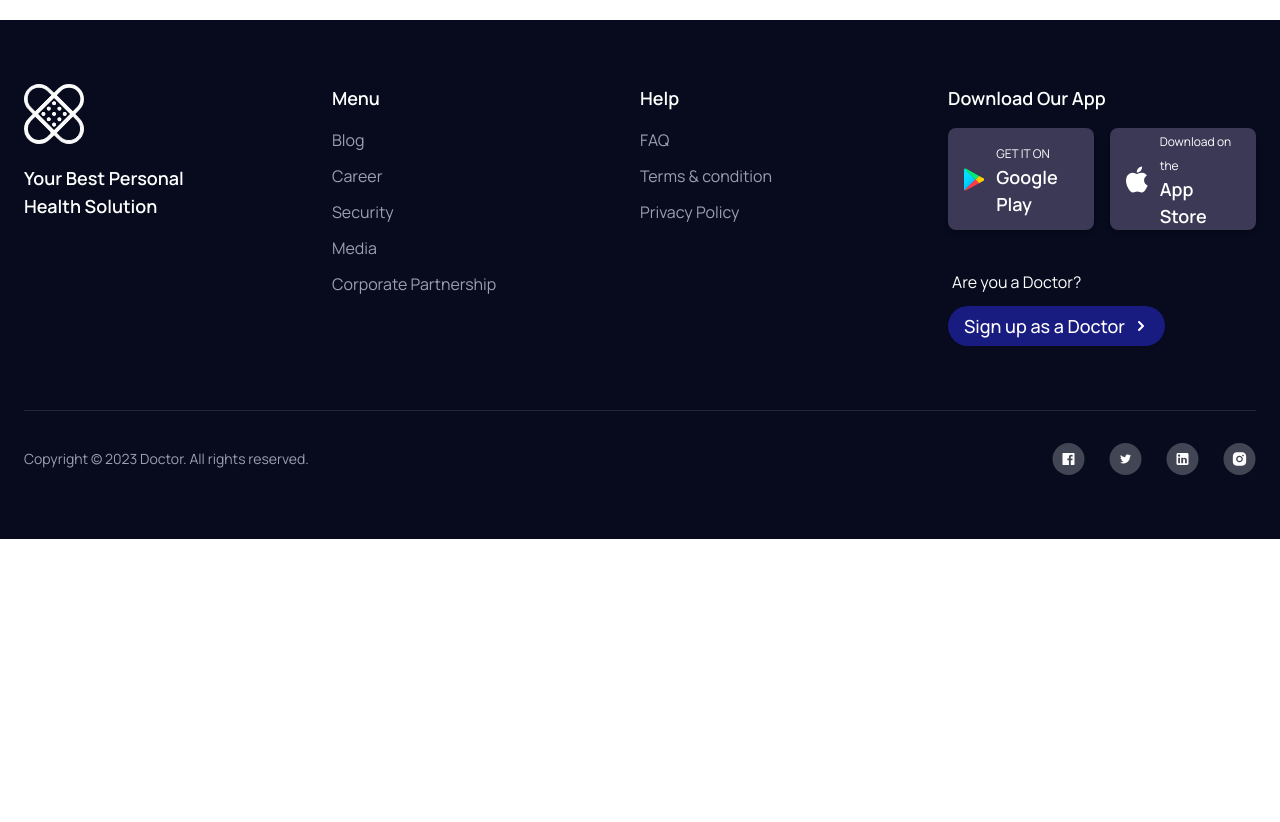
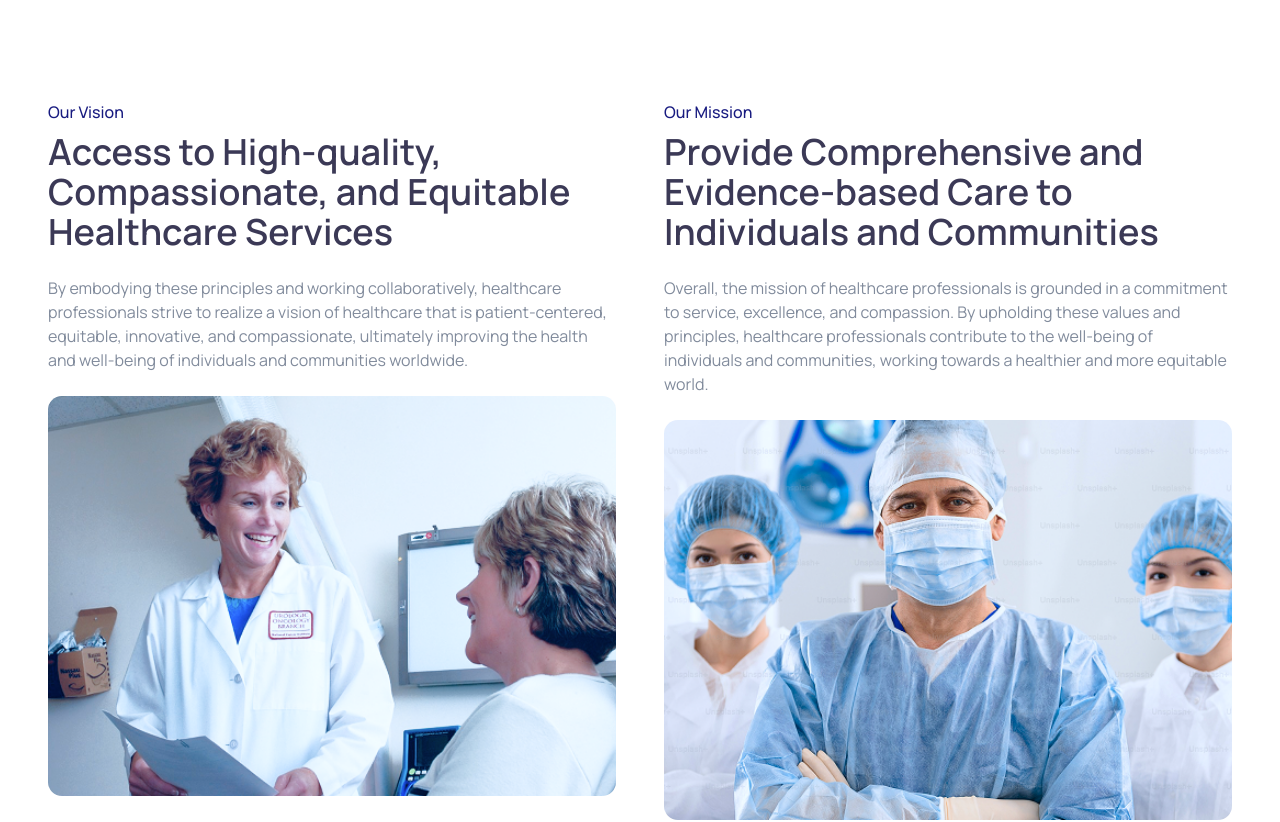
Before and after one commit to mediq-i/new-landing-page, a Next.js app: page /about-us in a window 1280 px wide. Shown: the part 880-1702 px from the top of the page. Before the commit the page ends 1419 px from the top, so only its background shows below. Built offline with nearby package versions, Linux system fonts and the light colour scheme.

Commit message:
vision and mission section fully completed with liht animation and fully responsive

```diff
--- a/src/app/about-us/page.tsx
+++ b/src/app/about-us/page.tsx
@@ -1,10 +1,10 @@
-import { AboutHero } from "@/components/about-page-components";
+import { AboutHero, VisionMission } from "@/components/about-page-components";
 
 export default function AboutPage() {
   return (
     <main>
       <AboutHero />
-      {/* Add other about page components here */}
+      <VisionMission />
     </main>
   );
 }
--- a/src/components/about-page-components/index.tsx
+++ b/src/components/about-page-components/index.tsx
@@ -1,3 +1,4 @@
 import AboutHero from "./about-hero";
+import VisionMission from "./vision-mission";
 
-export { AboutHero };
+export { AboutHero, VisionMission };
--- /dev/null
+++ b/src/components/about-page-components/vision-mission.tsx
@@ -0,0 +1,87 @@
+import Image from "next/image";
+import { AnimateWrapper } from "@/helpers/animations/animateWrapper";
+import {
+  StaggerWrapper,
+  StaggerItem,
+} from "@/helpers/animations/staggerWrapper";
+
+export default function VisionMission() {
+  return (
+    <section className="py-20 px-6 md:px-12">
+      <div className="max-w-7xl mx-auto">
+        <div className="grid grid-cols-1 lg:grid-cols-2 gap-12">
+          {/* Vision Section */}
+          <AnimateWrapper variant="slideRight" className="space-y-6">
+            <StaggerWrapper className="space-y-6">
+              <StaggerItem>
+                <span className="text-primary font-medium">Our Vision</span>
+                <h2 className="text-3xl md:text-4xl font-semibold text-accent-text mt-2">
+                  Access to High-quality, Compassionate, and Equitable
+                  Healthcare Services
+                </h2>
+              </StaggerItem>
+
+              <StaggerItem>
+                <p className="text-accent-text-2">
+                  By embodying these principles and working collaboratively,
+                  healthcare professionals strive to realize a vision of
+                  healthcare that is patient-centered, equitable, innovative,
+                  and compassionate, ultimately improving the health and
+                  well-being of individuals and communities worldwide.
+                </p>
+              </StaggerItem>
+
+              <StaggerItem>
+                <div className="relative h-[300px] md:h-[400px] rounded-xl overflow-hidden">
+                  <Image
+                    src="/images/about-vision-img.png"
+                    alt="Doctor consulting with patient"
+                    fill
+                    className="object-cover"
+                    sizes="(max-width: 768px) 100vw, 50vw"
+                  />
+                </div>
+              </StaggerItem>
+            </StaggerWrapper>
+          </AnimateWrapper>
+
+          {/* Mission Section */}
+          <AnimateWrapper variant="slideLeft" className="space-y-6">
+            <StaggerWrapper className="space-y-6">
+              <StaggerItem>
+                <span className="text-primary font-medium">Our Mission</span>
+                <h2 className="text-3xl md:text-4xl font-semibold text-accent-text mt-2">
+                  Provide Comprehensive and Evidence-based Care to Individuals
+                  and Communities
+                </h2>
+              </StaggerItem>
+
+              <StaggerItem>
+                <p className="text-accent-text-2">
+                  Overall, the mission of healthcare professionals is grounded
+                  in a commitment to service, excellence, and compassion. By
+                  upholding these values and principles, healthcare
+                  professionals contribute to the well-being of individuals and
+                  communities, working towards a healthier and more equitable
+                  world.
+                </p>
+              </StaggerItem>
+
+              <StaggerItem>
+                <div className="relative h-[300px] md:h-[400px] rounded-xl overflow-hidden">
+                  <Image
+                    src="/images/about-doctors.png"
+                    alt="Medical team in surgical attire"
+                    fill
+                    className="object-cover"
+                    sizes="(max-width: 768px) 100vw, 50vw"
+                  />
+                </div>
+              </StaggerItem>
+            </StaggerWrapper>
+          </AnimateWrapper>
+        </div>
+      </div>
+    </section>
+  );
+}
```
Also changed, not shown: public/images/about-vision-img.png (added).
